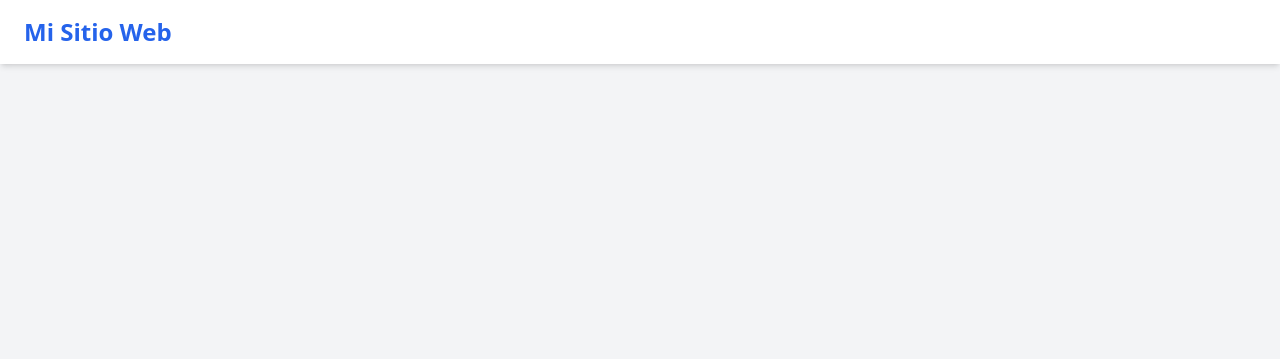
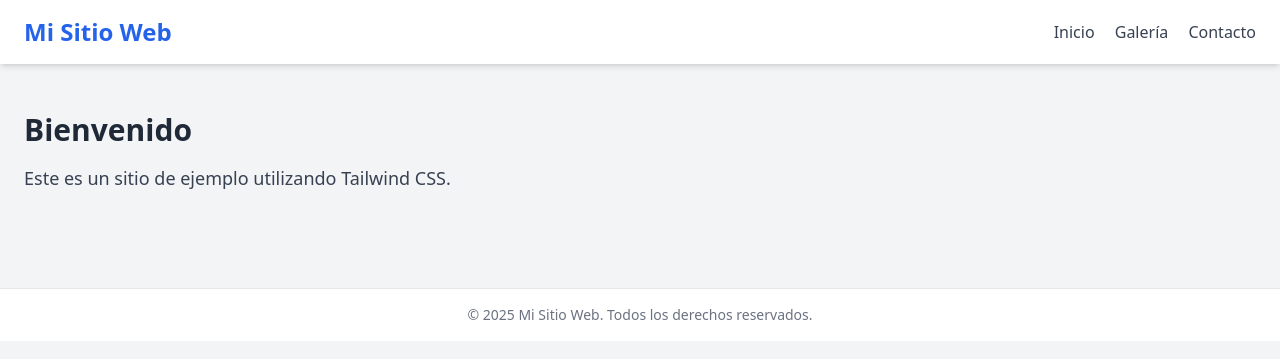
Before and after one commit to ebyted/emmi, a Django app: template templates/galeria.html in a window 1280 px wide. Shown: the top 359 px of the page. Run offline with Django 5.2, Linux system fonts and the light colour scheme; the template is opened without the code that fills it, so the values that code supplies are empty; some libraries are stand-ins or nearby versions.

Commit message:
fix: correct navigation structure and improve footer layout in galeria.html

```diff
--- a/templates/galeria.html
+++ b/templates/galeria.html
@@ -12,4 +12,26 @@
   <header class="bg-white shadow-md">
     <div class="container mx-auto px-6 py-4 flex justify-between items-center">
       <h1 class="text-2xl font-bold text-blue-600">Mi Sitio Web</h1>
-      <nav class="space
+      <nav class="space-x-4">
+        <a href="#" class="text-gray-700 hover:text-blue-600">Inicio</a>
+        <a href="#" class="text-gray-700 hover:text-blue-600">Galería</a>
+        <a href="#" class="text-gray-700 hover:text-blue-600">Contacto</a>
+      </nav>
+    </div>
+  </header>
+
+  <!-- Contenido principal -->
+  <main class="container mx-auto px-6 py-12">
+    <h2 class="text-3xl font-semibold mb-4">Bienvenido</h2>
+    <p class="text-lg text-gray-700">Este es un sitio de ejemplo utilizando Tailwind CSS.</p>
+  </main>
+
+  <!-- Pie de página -->
+  <footer class="bg-white border-t mt-12">
+    <div class="container mx-auto px-6 py-4 text-center text-sm text-gray-500">
+      &copy; 2025 Mi Sitio Web. Todos los derechos reservados.
+    </div>
+  </footer>
+
+</body>
+</html>
```
